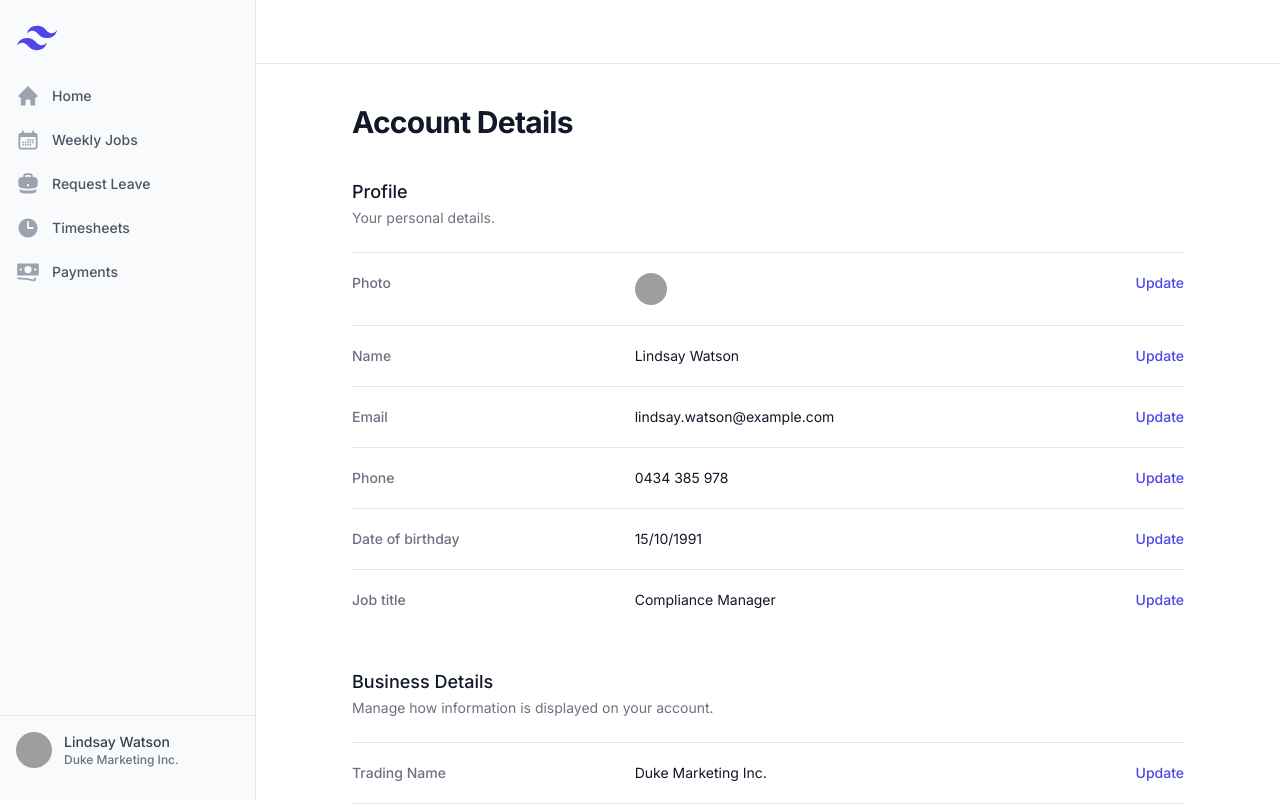
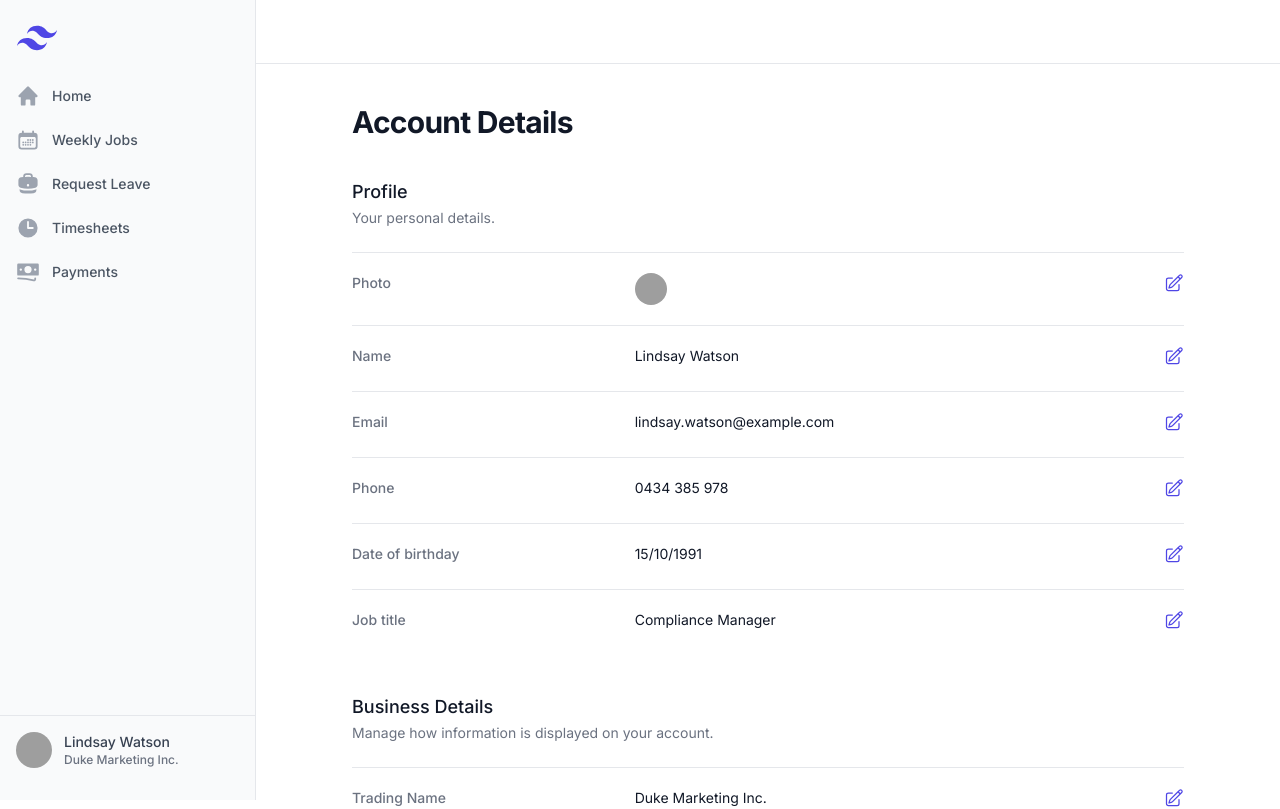
Before and after one commit to renansigolo/aus-force-app, a Next.js app: page /dashboard/account-details in a window 1280 px wide. Shown: the top 809 px of the page. Built offline with nearby package versions, Linux system fonts and the light colour scheme; grey boxes are pictures that could not be loaded.

Commit message:
chore: update packages

```diff
--- a/app/dashboard/account-details/page.tsx
+++ b/app/dashboard/account-details/page.tsx
@@ -1,4 +1,5 @@
 import { SectionWrapper } from "@/components/dashboard/SectionWrapper"
+import { PencilSquareIcon } from "@heroicons/react/24/outline"
 
 const personalDetails = [
   {
@@ -89,11 +90,8 @@ export default function ProfilePage() {
                     />
                   </span>
                   <span className="ml-4 flex flex-shrink-0 items-start space-x-4">
-                    <button
-                      type="button"
-                      className="rounded-md bg-white font-medium text-indigo-600 hover:text-indigo-500 focus:outline-none focus:ring-2 focus:ring-indigo-500 focus:ring-offset-2"
-                    >
-                      Update
+                    <button type="button">
+                      <PencilSquareIcon className="text-indigo-600 hover:text-indigo-500 h-5 w-5" />
                     </button>
                   </span>
                 </dd>
@@ -140,11 +138,8 @@ function FormRow({ title, value }: FormRowProps) {
       <dd className="mt-1 flex text-sm text-gray-900 sm:col-span-2 sm:mt-0">
         <span className="flex-grow">{value}</span>
         <span className="ml-4 flex-shrink-0">
-          <button
-            type="button"
-            className="rounded-md bg-white font-medium text-indigo-600 hover:text-indigo-500 focus:outline-none focus:ring-2 focus:ring-indigo-500 focus:ring-offset-2"
-          >
-            Update
+          <button type="button">
+            <PencilSquareIcon className="text-indigo-600 hover:text-indigo-500 h-5 w-5" />
           </button>
         </span>
       </dd>
```
Also changed, not shown: package.json (+3 -10 lines), 1 other file (tests, documents, lock files or other folders).
